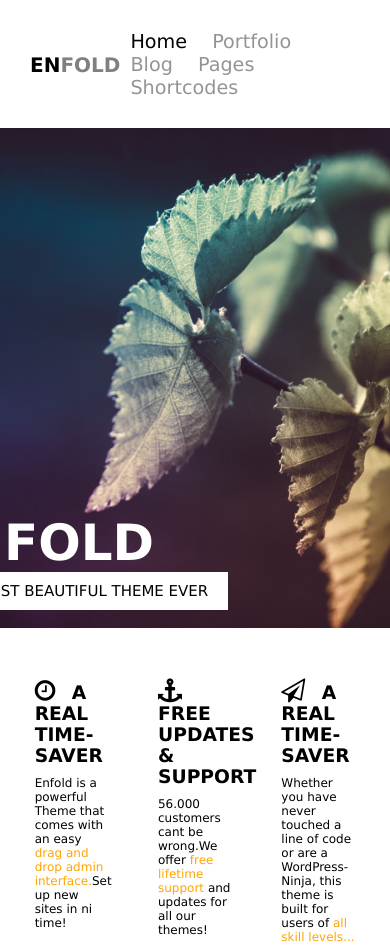
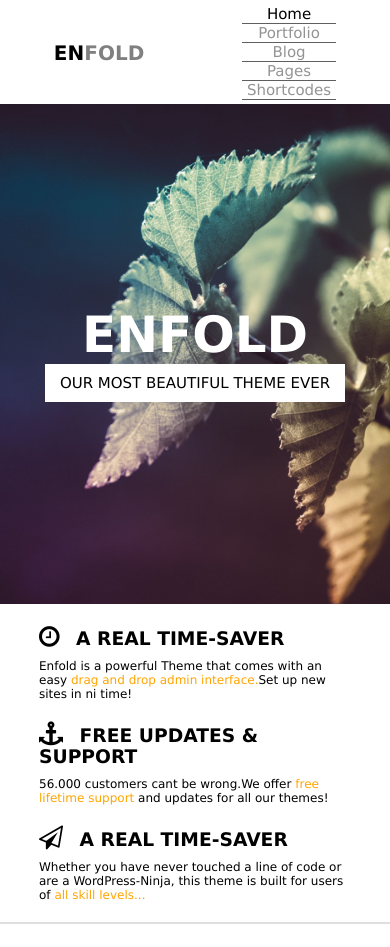
Before and after one commit to Seryy-code/Makets-1, a plain HTML site: page index.html in a window 390 px wide. Shown: the top 947 px of the page. Drawn offline with Linux system fonts and the light colour scheme.

Commit message:
version mobile

```diff
--- a/index.html
+++ b/index.html
@@ -11,6 +11,7 @@
         padding: 0;
         margin: 0;
         font-family: Geneva, Arial, Helvetica, sans-serif;
+        transition: .3s ease ;
       }
 
       #tabs {
@@ -28,7 +29,7 @@
         color: gray;
         display: flex;
         align-items: center;
-        font-size: 20px;
+        font-size: 30px;
         font-weight: bold;
       }
 
@@ -40,12 +41,13 @@
         color: rgb(148, 148, 148);
         font-size: larger;
         display: inline-block;
-        padding: 0 10px;
+        padding: 10px 10px;
         cursor: pointer;
         position: relative;
         z-index: 5;
         transition: 0.5s ease;
         vertical-align: middle;
+
       }
 
       #tabs .tab:hover {
@@ -72,7 +74,7 @@
         display: block;
       }
       .container1 {
-        border-bottom: 2px solid gray;
+        border-bottom: 2px solid rgb(223, 223, 223);
         margin-bottom: 10px;
       }
       .container1 .fon {
@@ -83,6 +85,7 @@
         width: 100%;
         display: flex;
         justify-content: space-between;
+        position: relative;
       }
       .container1 .fon .text {
         width: 300px;
@@ -124,6 +127,38 @@
         padding-top: 10px;
         font-size: 12px;
       }
+      @media (max-width: 768px){
+        .container1 .fon .text{
+            margin-right: 0;
+            margin-left: 50%;
+            left: 0;
+            text-align: center;
+        }
+      }
+      @media (max-width: 425px){
+        #tabs .container{
+            padding: 5px;
+        }
+        #tabs .tab {
+            text-align: center;
+            display: block;
+            padding: 0 5px;
+            font-size: 15px;
+            border-bottom: solid 1px rgb(95, 95, 95);
+        }
+        #tabs .container > .icon {
+            font-size: 20px;
+        }
+        .container1 .info{
+            display:block;
+            width: 100%;
+            margin: 0;
+        }
+        .container1 .info .text{
+            width: 80%;
+            margin: 20px auto;
+        }
+      }
     </style>
   </head>
   <body>
@@ -147,7 +182,7 @@
             </div>
           </div>
           <div class="info">
-            <div class="text1">
+            <div class="text">
               <h3><i class='fa fa-clock-o' style='font-size:24px'></i> a real time-saver</h3>
 
               <p>
@@ -156,7 +191,7 @@
                 ni time!
               </p>
             </div>
-            <div class="text2">
+            <div class="text">
               <h3><i class='fa fa-anchor' style='font-size:24px'></i> free updates & support</h3>
               <p>
                 56.000 customers cant be wrong.We offer
@@ -164,7 +199,7 @@
                 themes!
               </p>
             </div>
-            <div class="text3">
+            <div class="text">
               <h3><i class='fa fa-paper-plane-o' style='font-size:24px'></i> a real time-saver</h3>
               <p>
                 Whether you have never touched a line of code or are a
```
